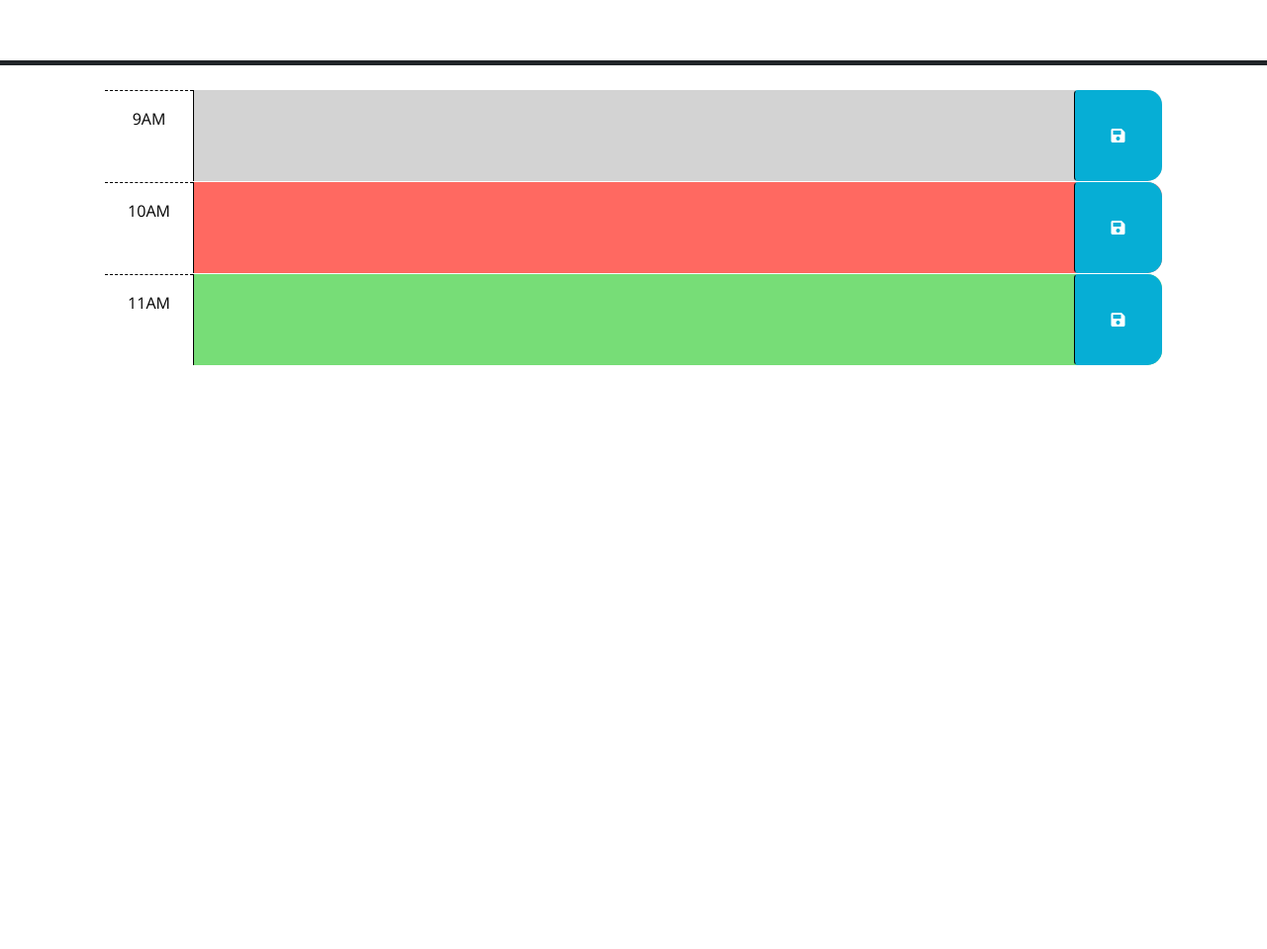
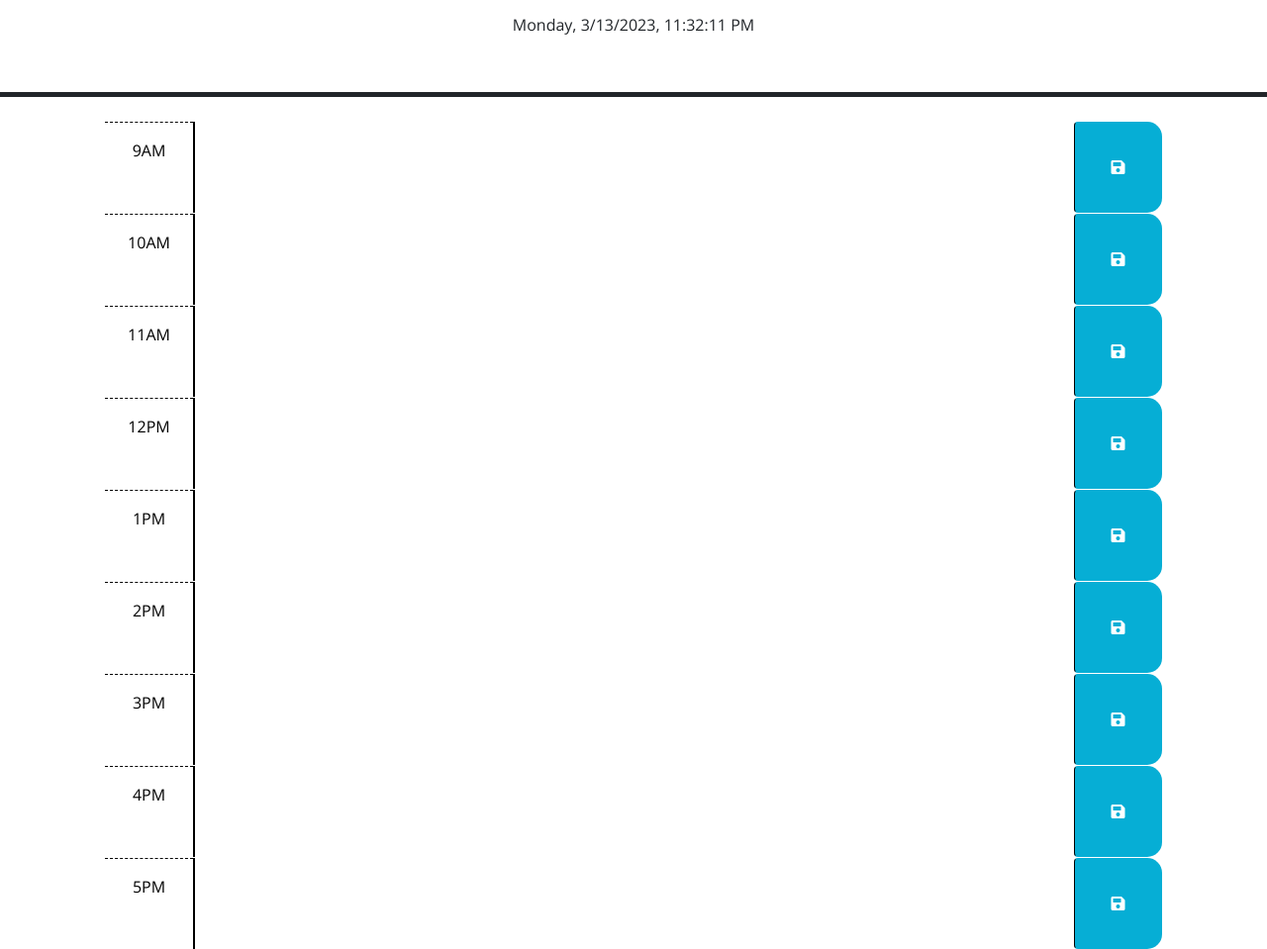
Before and after one commit to Msigala96/Mikes-Day-Calendar, a plain HTML site: page index.html in a window 1280 px wide. Shown: the part 166-1125 px from the top of the page at 99% size. Before the commit the page ends 800 px from the top, so only its background shows below. Drawn offline with nearby package versions, Linux system fonts and the light colour scheme; files that its build step writes are made by us from their sources.

Commit message:
date-time

```diff
--- a/Assets/script.js
+++ b/Assets/script.js
@@ -1,23 +1,29 @@
-// Wrap all code that interacts with the DOM in a call to jQuery to ensure that
-// the code isn't run until the browser has finished rendering all the elements
-// in the html.
+// Wrap all code that interacts with the DOM in a call to jQuery to ensure tha the code isn't run until the browser has finished rendering all the elements in the html.
+
 $(function () {
-  // TODO: Add a listener for click events on the save button. This code should
-  // use the id in the containing time-block as a key to save the user input in
-  // local storage. HINT: What does `this` reference in the click listener
-  // function? How can DOM traversal be used to get the "hour-x" id of the
-  // time-block containing the button that was clicked? How might the id be
-  // useful when saving the description in local storage?
-  //
-  // TODO: Add code to apply the past, present, or future class to each time
-  // block by comparing the id to the current hour. HINTS: How can the id
-  // attribute of each time-block be used to conditionally add or remove the
-  // past, present, and future classes? How can Day.js be used to get the
-  // current hour in 24-hour time?
-  //
-  // TODO: Add code to get any user input that was saved in localStorage and set
-  // the values of the corresponding textarea elements. HINT: How can the id
-  // attribute of each time-block be used to do this?
-  //
-  // TODO: Add code to display the current date in the header of the page.
+  // TODO: Add a listener for click events on the save button. This code should use the id in the containing time-block as a key to save the user input in local storage. HINT: What does `this` reference in the click listenerfunction?
+
+  // How can DOM traversal be used to get the "hour-x" id of the time-block containing the button that was clicked?
+  // How might the id be useful when saving the description in local storage?
+
+  // TODO: Add code to apply the past, present, or future class to each time block by comparing the id to the current hour. HINTS: How can the id attribute of each time-block be used to conditionally add or remove the past, present, and future classes?
+
+  // How can Day.js be used to get the current hour in 24-hour time?
+
+  // TODO: Add code to get any user input that was saved in localStorage and set the values of the corresponding textarea elements. HINT: How can the id attribute of each time-block be used to do this?
+
+  // Added code to display the current date in the header of the page.
+function displayDateTime(elementId) {
+  var now = new Date();
+  var daysOfWeek = ['Sunday', 'Monday', 'Tuesday', 'Wednesday', 'Thursday', 'Friday', 'Saturday'];
+  var dayOfWeek = daysOfWeek[now.getDay()];
+  var datetime = dayOfWeek + ', ' + now.toLocaleString();
+  $('#' + elementId).text(datetime);
+}
+$(document).ready(function () {
+  displayDateTime('datetime');
+  setInterval(function () {
+    displayDateTime('datetime');
+  }, 1000);
 });
+});
--- a/Assets/style.css
+++ b/Assets/style.css
@@ -8,7 +8,7 @@ textarea {
   border: none;
   resize: none;
   color: #000000;
-  border-left: 1px solid black;
+  border-left: 2px solid black;
   padding: 10px;
 }
 
@@ -31,17 +31,17 @@ textarea {
 }
 
 .past {
-  background-color: #d3d3d3;
+  background-color: #e45f58;
   color: white;
 }
 
 .present {
-  background-color: #ff6961;
+  background-color: #61ff7e;
   color: white;
 }
 
 .future {
-  background-color: #77dd77;
+  background-color: #7792dd;
   color: white;
 }
 
--- a/index.html
+++ b/index.html
@@ -1,46 +1,30 @@
 <!DOCTYPE html>
 <html lang="en">
+
 <head>
   <meta charset="UTF-8" />
   <meta name="viewport" content="width=device-width, initial-scale=1.0" />
   <meta http-equiv="X-UA-Compatible" content="ie=edge" />
-    <link
-      rel="stylesheet"
-      href="https://cdn.jsdelivr.net/npm/bootstrap@5.1.3/dist/css/bootstrap.min.css"
-    />
-    <link
-      rel="stylesheet"
-      href="https://use.fontawesome.com/releases/v5.8.1/css/all.css"
-      integrity="sha384-50oBUHEmvpQ+1lW4y57PTFmhCaXp0ML5d60M1M7uH2+nqUivzIebhndOJK28anvf"
-      crossorigin="anonymous"
-    />
-    <link
-      href="https://fonts.googleapis.com/css?family=Open+Sans&display=swap"
-      rel="stylesheet"
-    />
-    <link rel="stylesheet" href="style.css" />
-    <title>Work Day Scheduler</title>
+  <link rel="stylesheet" href="https://cdn.jsdelivr.net/npm/bootstrap@5.1.3/dist/css/bootstrap.min.css" />
+  <link rel="stylesheet" href="https://use.fontawesome.com/releases/v5.8.1/css/all.css"
+    integrity="sha384-50oBUHEmvpQ+1lW4y57PTFmhCaXp0ML5d60M1M7uH2+nqUivzIebhndOJK28anvf" crossorigin="anonymous" />
+  <link href="https://fonts.googleapis.com/css?family=Open+Sans&display=swap" rel="stylesheet" />
+  <link rel="stylesheet" href="./Assets/style.css" />
+  <title>Mikes Work Day Scheduler</title>
 </head>
 
 <body>
   <header class="p-5 mb-4 border-5 border-bottom border-dark text-center">
     <h1 class="display-3">Work Day Scheduler</h1>
     <p class="lead">A simple calendar app for scheduling your work day</p>
-      <p id="currentDay" class="lead"></p>
+    <span id="datetime"></span>
+    <h2 id="currentDay" class="lead"></h2>
   </header>
   <div class="container-lg px-5">
-      <!-- Use class for "past", "present", and "future" to apply styles to the
-        time-block divs accordingly. The javascript will need to do this by
-        adding/removing these classes on each div by comparing the hour in the
-        id to the current hour. The html provided below is meant to be an example
-        demonstrating how the css provided can be leveraged to create the
-        desired layout and colors. The html below should be removed or updated
-        in the finished product. Remember to delete this comment once the
-        code is implemented.
-        -->
+    <!-- Use class for "past", "present", and "future" to apply styles to the time-block divs accordingly. The javascript will need to do this by adding/removing these classes on each div by comparing the hour in the id to the current hour. The html provided below is meant to be an example demonstrating how the css provided can be leveraged to create the desired layout and colors. The html below should remove or updated in the finished product. Remember to delete this comment once the code is implemented. -->
 
     <!-- Example of a past time block. The "past" class adds a gray background color. -->
-      <div id="hour-9" class="row time-block past">
+    <div id="hour-9" class="row time-block">
       <div class="col-2 col-md-1 hour text-center py-3">9AM</div>
       <textarea class="col-8 col-md-10 description" rows="3"> </textarea>
       <button class="btn saveBtn col-2 col-md-1" aria-label="save">
@@ -49,7 +33,7 @@
     </div>
 
     <!-- Example of a a present time block. The "present" class adds a red background color. -->
-      <div id="hour-10" class="row time-block present">
+    <div id="hour-10" class="row time-block">
       <div class="col-2 col-md-1 hour text-center py-3">10AM</div>
       <textarea class="col-8 col-md-10 description" rows="3"> </textarea>
       <button class="btn saveBtn col-2 col-md-1" aria-label="save">
@@ -58,7 +42,7 @@
     </div>
 
     <!-- Example of a future time block. The "future" class adds a green background color. -->
-      <div id="hour-11" class="row time-block future">
+    <div id="hour-11" class="row time-block">
       <div class="col-2 col-md-1 hour text-center py-3">11AM</div>
       <textarea class="col-8 col-md-10 description" rows="3"> </textarea>
       <button class="btn saveBtn col-2 col-md-1" aria-label="save">
@@ -66,13 +50,60 @@
       </button>
     </div>
 
+    <div id="hour-12" class="row time-block ">
+      <div class="col-2 col-md-1 hour text-center py-3">12PM</div>
+      <textarea class="col-8 col-md-10 description" rows="3"> </textarea>
+      <button class="btn saveBtn col-2 col-md-1" aria-label="save">
+        <i class="fas fa-save" aria-hidden="true"></i>
+      </button>
+    </div>
+
+    <div id="hour-1" class="row time-block ">
+      <div class="col-2 col-md-1 hour text-center py-3">1PM</div>
+      <textarea class="col-8 col-md-10 description" rows="3"> </textarea>
+      <button class="btn saveBtn col-2 col-md-1" aria-label="save">
+        <i class="fas fa-save" aria-hidden="true"></i>
+      </button>
+    </div>
+
+    <div id="hour-2" class="row time-block ">
+      <div class="col-2 col-md-1 hour text-center py-3">2PM</div>
+      <textarea class="col-8 col-md-10 description" rows="3"> </textarea>
+      <button class="btn saveBtn col-2 col-md-1" aria-label="save">
+        <i class="fas fa-save" aria-hidden="true"></i>
+      </button>
+    </div>
+
+    <div id="hour-3" class="row time-block ">
+      <div class="col-2 col-md-1 hour text-center py-3">3PM</div>
+      <textarea class="col-8 col-md-10 description" rows="3"> </textarea>
+      <button class="btn saveBtn col-2 col-md-1" aria-label="save">
+        <i class="fas fa-save" aria-hidden="true"></i>
+      </button>
+    </div>
+
+    <div id="hour-4" class="row time-block ">
+      <div class="col-2 col-md-1 hour text-center py-3">4PM</div>
+      <textarea class="col-8 col-md-10 description" rows="3"> </textarea>
+      <button class="btn saveBtn col-2 col-md-1" aria-label="save">
+        <i class="fas fa-save" aria-hidden="true"></i>
+      </button>
+    </div>
+
+    <div id="hour-5" class="row time-block">
+      <div class="col-2 col-md-1 hour text-center py-3">5PM</div>
+      <textarea class="col-8 col-md-10 description" rows="3"> </textarea>
+      <button class="btn saveBtn col-2 col-md-1" aria-label="save">
+        <i class="fas fa-save" aria-hidden="true"></i>
+      </button>
+    </div>
+
     <script src="https://code.jquery.com/jquery-3.4.1.min.js"></script>
-    <script
-      src="https://cdn.jsdelivr.net/npm/dayjs@1.11.3/dayjs.min.js"
-      integrity="sha256-iu/zLUB+QgISXBLCW/mcDi/rnf4m4uEDO0wauy76x7U="
-      crossorigin="anonymous"
-    ></script>
+    <script src="https://cdnjs.cloudflare.com/ajax/libs/jquery-dateFormat/1.0/jquery.dateFormat.min.js"></script>
+    <script src="https://cdn.jsdelivr.net/npm/dayjs@1.11.3/dayjs.min.js"
+      integrity="sha256-iu/zLUB+QgISXBLCW/mcDi/rnf4m4uEDO0wauy76x7U=" crossorigin="anonymous"></script>
 
-    <script src="script.js"></script>
+    <script src="./Assets/script.js"></script>
 </body>
+
 </html>
```
Also changed, not shown: Assets/05-third-party-apis-homework-demo.gif (added), 1 other file. Lines whose indentation alone changed are shown as unchanged.
